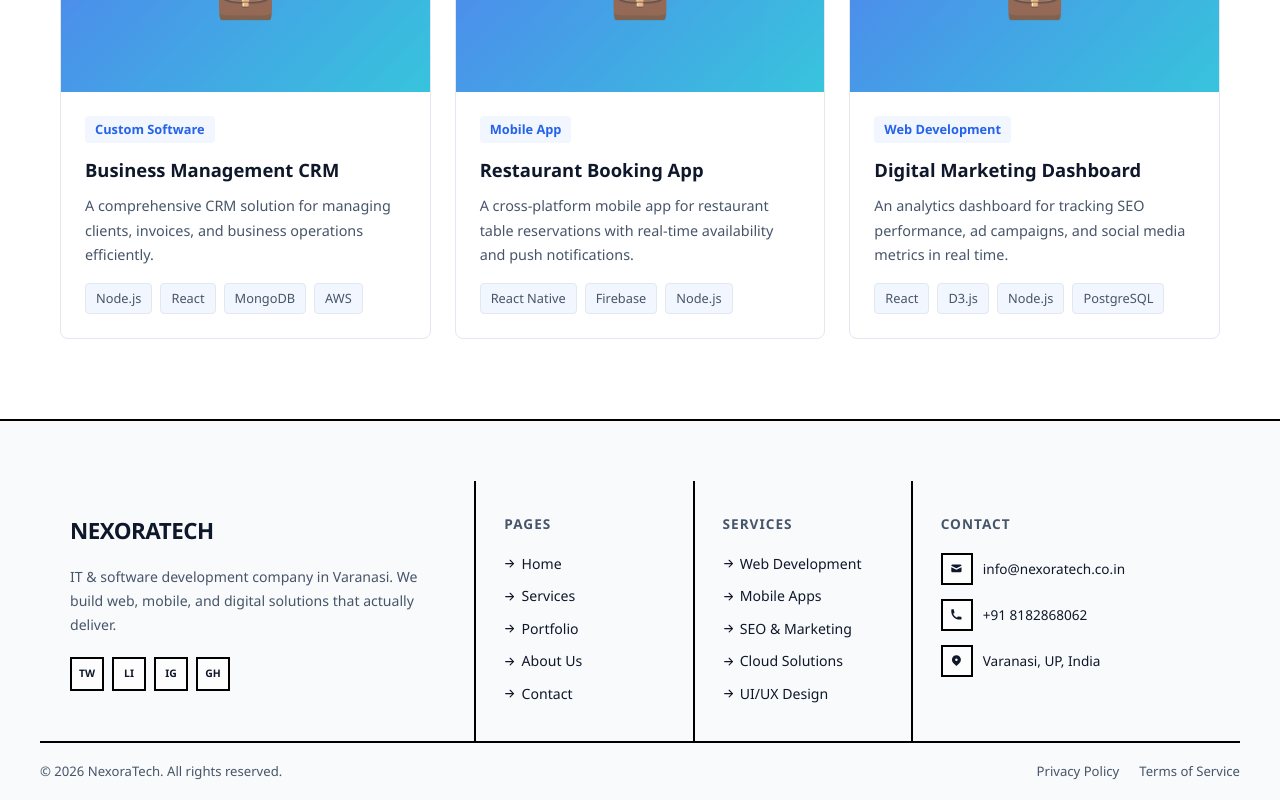
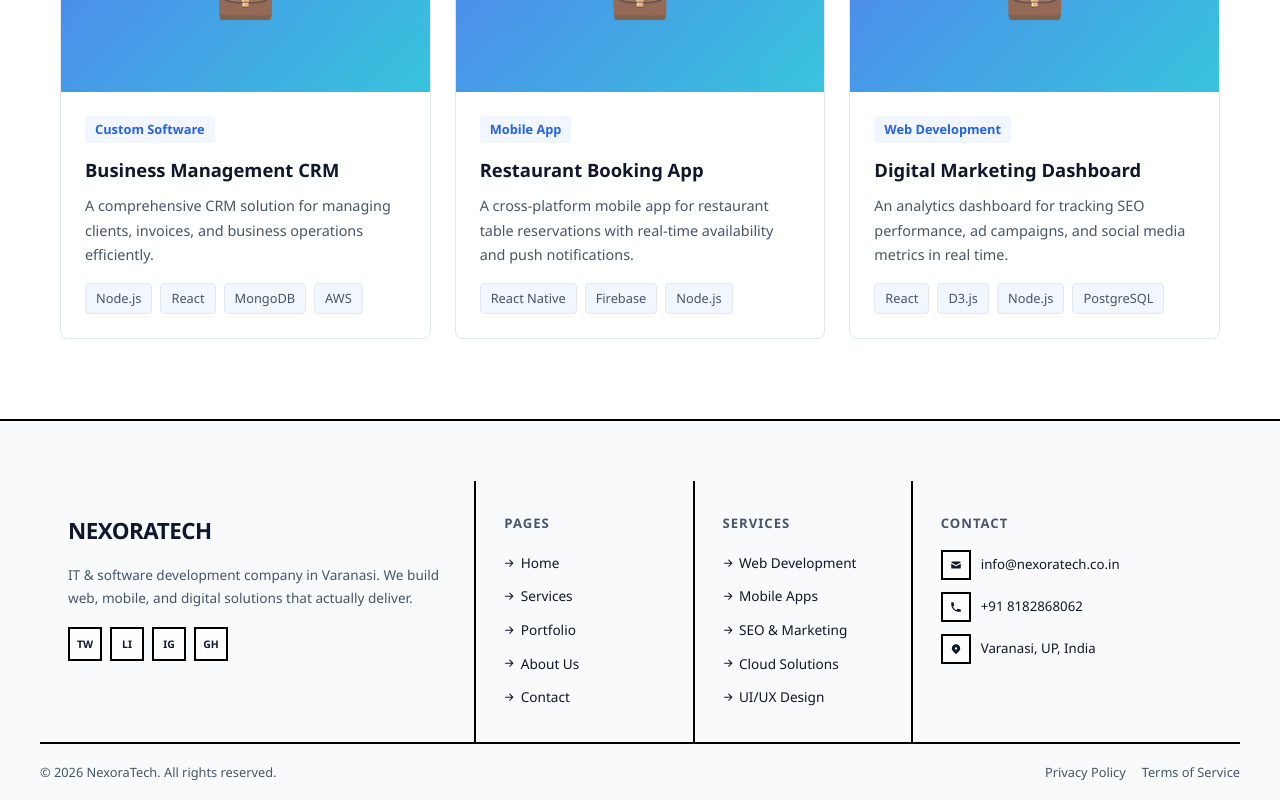
Before and after one commit to v72727835-bit/NEXORATECH, a React (Vite) app in the folder client/: page /portfolio in a window 1280 px wide. Shown: the part 995-1795 px from the top of the page. Built offline with nearby package versions, Linux system fonts and the light colour scheme.

Commit message:
Mobile responsive: center all content, improve footer

```diff
--- a/client/src/components/Footer.jsx
+++ b/client/src/components/Footer.jsx
@@ -14,25 +14,18 @@ function Footer() {
         <div style={{
           display: 'grid',
           gridTemplateColumns: '2fr 1fr 1fr 1.5fr',
-          gap: '0',
-          borderBottom: '2px solid #000',
-          paddingBottom: '0',
-          marginBottom: '0'
+          borderBottom: '2px solid #000'
         }}>
+          <div style={{ padding: '32px 28px', borderRight: '2px solid #000' }}>
             <div style={{
-            padding: '32px 30px',
-            borderRight: '2px solid #000',
-            minHeight: '260px'
-          }}>
-            <div style={{
-              fontSize: '1.4rem', fontWeight: 800, marginBottom: '16px',
+              fontSize: '1.4rem', fontWeight: 800, marginBottom: '14px',
               letterSpacing: '-0.5px'
             }}>
               NEXORATECH
             </div>
             <p style={{
               color: 'var(--text-secondary)', lineHeight: 1.7,
-              fontSize: '0.88rem', marginBottom: '20px'
+              fontSize: '0.85rem', marginBottom: '18px', marginLeft: 'auto', marginRight: 'auto'
             }}>
               IT & software development company in Varanasi. We build web, mobile, and digital solutions that actually deliver.
             </p>
@@ -52,19 +45,15 @@ function Footer() {
             </div>
           </div>
 
-          <div style={{
-            padding: '32px 28px',
-            borderRight: '2px solid #000',
-            minHeight: '260px'
-          }}>
+          <div style={{ padding: '32px 28px', borderRight: '2px solid #000' }}>
             <h4 style={{
-              fontWeight: 700, fontSize: '0.85rem', marginBottom: '18px',
+              fontWeight: 700, fontSize: '0.82rem', marginBottom: '16px',
               textTransform: 'uppercase', letterSpacing: '1px',
               color: 'var(--text-secondary)'
             }}>
               Pages
             </h4>
-            <ul style={{ display: 'flex', flexDirection: 'column', gap: '10px' }}>
+            <ul style={{ display: 'flex', flexDirection: 'column', gap: '8px' }}>
               {[
                 { path: '/', label: 'Home' },
                 { path: '/services', label: 'Services' },
@@ -74,104 +63,75 @@ function Footer() {
               ].map(link => (
                 <li key={link.path}>
                   <Link to={link.path} style={{
-                    color: 'var(--text)', fontSize: '0.88rem', fontWeight: 500,
-                    textDecoration: 'none', display: 'flex', alignItems: 'center',
+                    color: 'var(--text)', fontSize: '0.85rem', fontWeight: 500,
+                    textDecoration: 'none', display: 'inline-flex', alignItems: 'center',
                     gap: '6px', transition: 'gap 0.2s'
                   }}
                     onMouseEnter={e => { e.currentTarget.style.gap = '10px'; e.currentTarget.style.color = '#2563eb' }}
                     onMouseLeave={e => { e.currentTarget.style.gap = '6px'; e.currentTarget.style.color = '' }}
                   >
-                    <HiArrowRight style={{ fontSize: '0.7rem' }} /> {link.label}
+                    <HiArrowRight style={{ fontSize: '0.65rem' }} /> {link.label}
                   </Link>
                 </li>
               ))}
             </ul>
           </div>
 
-          <div style={{
-            padding: '32px 28px',
-            borderRight: '2px solid #000',
-            minHeight: '260px'
-          }}>
+          <div style={{ padding: '32px 28px', borderRight: '2px solid #000' }}>
             <h4 style={{
-              fontWeight: 700, fontSize: '0.85rem', marginBottom: '18px',
+              fontWeight: 700, fontSize: '0.82rem', marginBottom: '16px',
               textTransform: 'uppercase', letterSpacing: '1px',
               color: 'var(--text-secondary)'
             }}>
               Services
             </h4>
-            <ul style={{ display: 'flex', flexDirection: 'column', gap: '10px' }}>
+            <ul style={{ display: 'flex', flexDirection: 'column', gap: '8px' }}>
               {['Web Development', 'Mobile Apps', 'SEO & Marketing', 'Cloud Solutions', 'UI/UX Design'].map(s => (
                 <li key={s}>
                   <Link to="/services" style={{
-                    color: 'var(--text)', fontSize: '0.88rem', fontWeight: 500,
-                    textDecoration: 'none', display: 'flex', alignItems: 'center',
+                    color: 'var(--text)', fontSize: '0.85rem', fontWeight: 500,
+                    textDecoration: 'none', display: 'inline-flex', alignItems: 'center',
                     gap: '6px', transition: 'gap 0.2s'
                   }}
                     onMouseEnter={e => { e.currentTarget.style.gap = '10px'; e.currentTarget.style.color = '#2563eb' }}
                     onMouseLeave={e => { e.currentTarget.style.gap = '6px'; e.currentTarget.style.color = '' }}
                   >
-                    <HiArrowRight style={{ fontSize: '0.7rem' }} /> {s}
+                    <HiArrowRight style={{ fontSize: '0.65rem' }} /> {s}
                   </Link>
                 </li>
               ))}
             </ul>
           </div>
 
-          <div style={{
-            padding: '32px 28px',
-            minHeight: '260px'
-          }}>
+          <div style={{ padding: '32px 28px' }}>
             <h4 style={{
-              fontWeight: 700, fontSize: '0.85rem', marginBottom: '18px',
+              fontWeight: 700, fontSize: '0.82rem', marginBottom: '16px',
               textTransform: 'uppercase', letterSpacing: '1px',
               color: 'var(--text-secondary)'
             }}>
               Contact
             </h4>
-            <ul style={{ display: 'flex', flexDirection: 'column', gap: '14px' }}>
-              <li style={{
+            <ul style={{ display: 'flex', flexDirection: 'column', gap: '12px' }}>
+              {[
+                { icon: HiMail, text: 'info@nexoratech.co.in' },
+                { icon: HiPhone, text: '+91 8182868062' },
+                { icon: HiLocationMarker, text: 'Varanasi, UP, India' },
+              ].map((item, i) => (
+                <li key={i} style={{
                   display: 'flex', alignItems: 'center', gap: '10px',
-                color: 'var(--text)', fontSize: '0.85rem'
+                  color: 'var(--text)', fontSize: '0.83rem'
                 }}>
                   <span style={{
-                  width: '32px', height: '32px', display: 'flex',
+                    width: '30px', height: '30px', display: 'flex',
                     alignItems: 'center', justifyContent: 'center',
                     background: 'var(--glass-bg)', border: '2px solid #000',
-                  fontSize: '0.8rem', flexShrink: 0
+                    fontSize: '0.75rem', flexShrink: 0
                   }}>
-                  <HiMail />
+                    <item.icon />
                   </span>
-                info@nexoratech.co.in
+                  {item.text}
                 </li>
-              <li style={{
-                display: 'flex', alignItems: 'center', gap: '10px',
-                color: 'var(--text)', fontSize: '0.85rem'
-              }}>
-                <span style={{
-                  width: '32px', height: '32px', display: 'flex',
-                  alignItems: 'center', justifyContent: 'center',
-                  background: 'var(--glass-bg)', border: '2px solid #000',
-                  fontSize: '0.8rem', flexShrink: 0
-                }}>
-                  <HiPhone />
-                </span>
-                +91 8182868062
-              </li>
-              <li style={{
-                display: 'flex', alignItems: 'center', gap: '10px',
-                color: 'var(--text)', fontSize: '0.85rem'
-              }}>
-                <span style={{
-                  width: '32px', height: '32px', display: 'flex',
-                  alignItems: 'center', justifyContent: 'center',
-                  background: 'var(--glass-bg)', border: '2px solid #000',
-                  fontSize: '0.8rem', flexShrink: 0
-                }}>
-                  <HiLocationMarker />
-                </span>
-                Varanasi, UP, India
-              </li>
+              ))}
             </ul>
           </div>
         </div>
@@ -179,12 +139,13 @@ function Footer() {
         <div style={{
           padding: '18px 0',
           display: 'flex', justifyContent: 'space-between', alignItems: 'center',
-          color: 'var(--text-secondary)', fontSize: '0.82rem'
+          flexWrap: 'wrap', gap: '8px',
+          color: 'var(--text-secondary)', fontSize: '0.8rem'
         }}>
           <span>&copy; {year} NexoraTech. All rights reserved.</span>
-          <div style={{ display: 'flex', gap: '20px' }}>
-            <span>Privacy Policy</span>
-            <span>Terms of Service</span>
+          <div style={{ display: 'flex', gap: '16px' }}>
+            <span style={{ cursor: 'default' }}>Privacy Policy</span>
+            <span style={{ cursor: 'default' }}>Terms of Service</span>
           </div>
         </div>
       </div>
```
Also changed, not shown: client/src/index.css (+43 -39 lines). Lines whose indentation alone changed are shown as unchanged.
